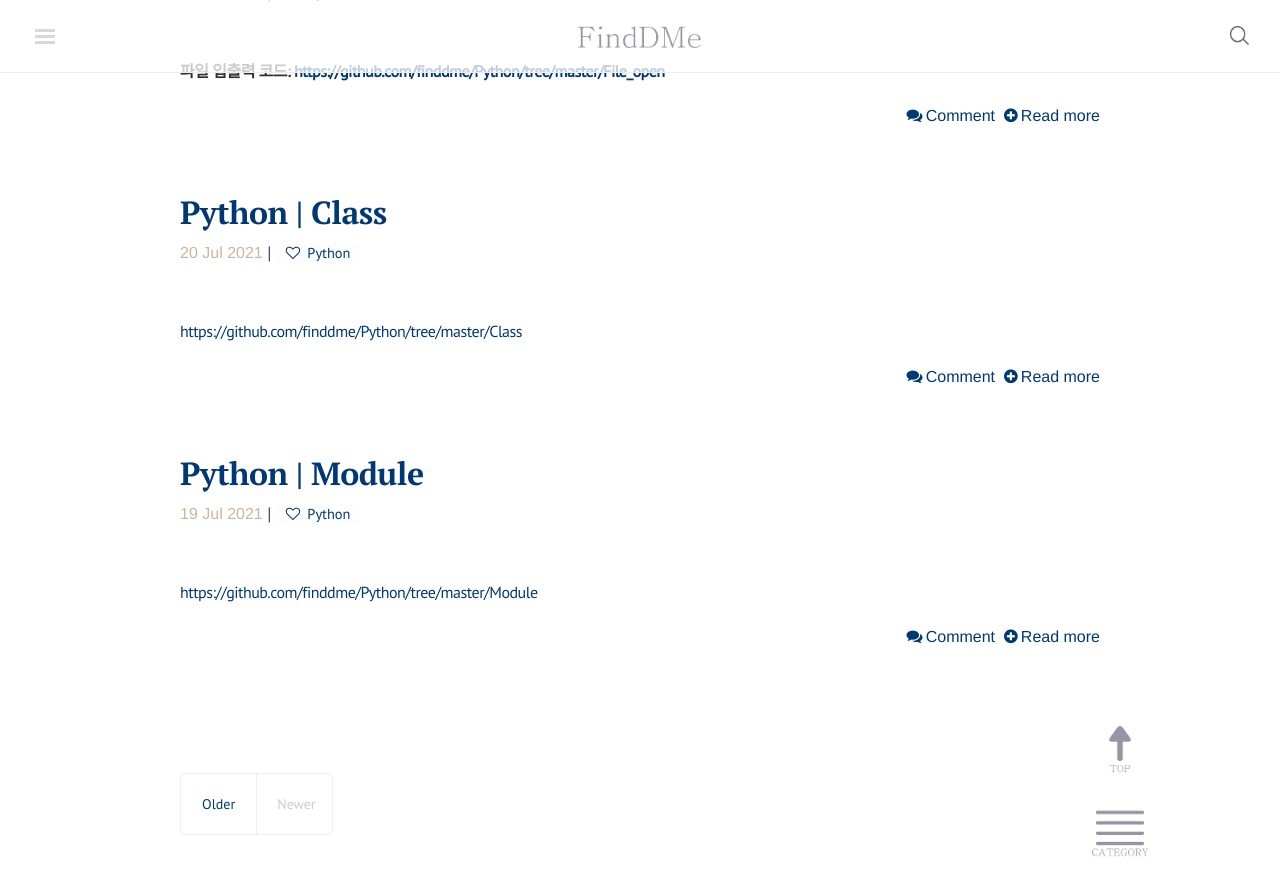
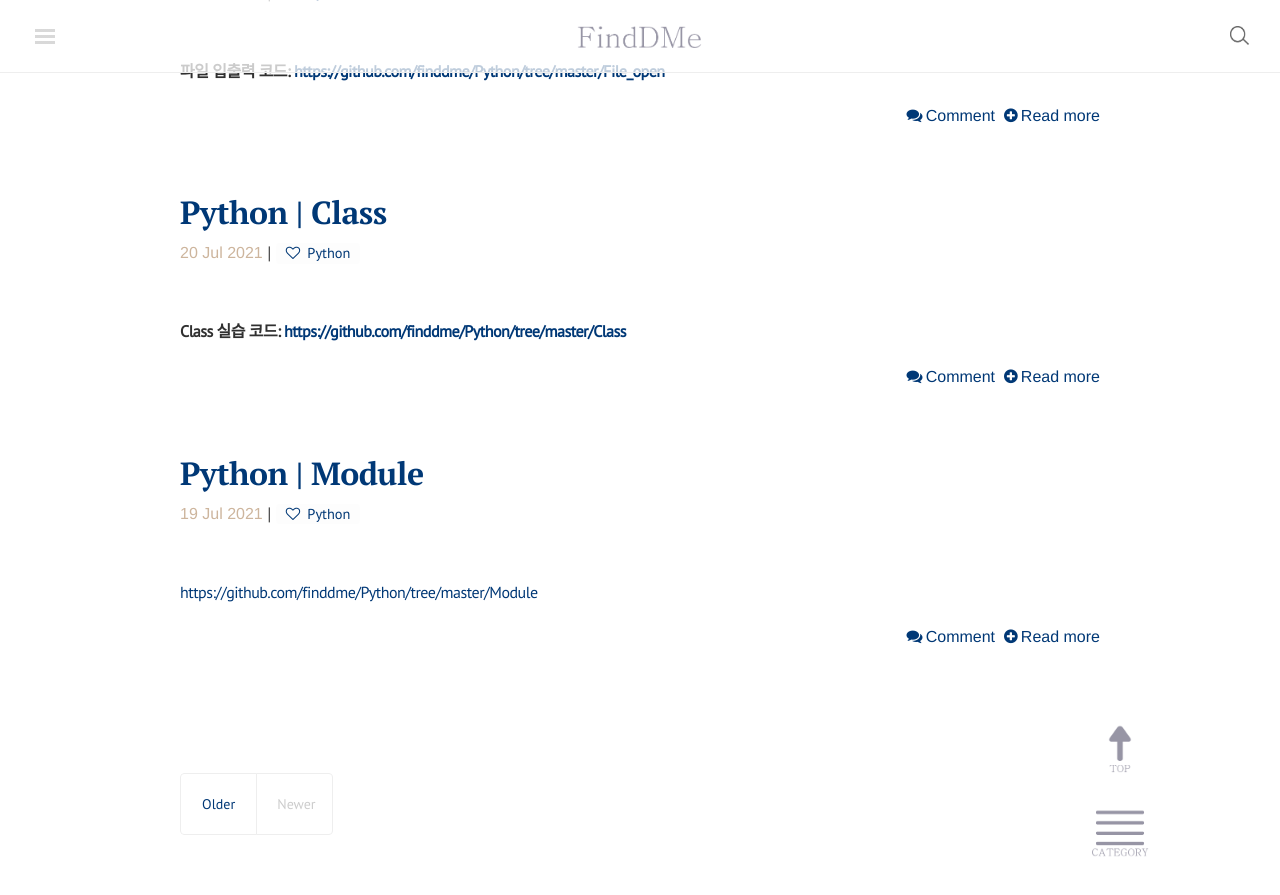
Before and after one commit to finddme/finddme.github.io, a Jekyll site: the page built from blog/index.html, in a window 1280 px wide and 900 px high, scrolled down 748 px. Shown: the top 895 px of the window. Built offline with Jekyll 4.4.1, drawn with Linux system fonts in a browser that asks for light colours; nearby versions of some CDN libraries; the list of posts is cut into pages by our own code; comment, search, counter and statistics services are not loaded.

Commit message:
Update 2021-07-20-PyClass.md

```diff
--- a/_posts/2021-07-20-PyClass.md
+++ b/_posts/2021-07-20-PyClass.md
@@ -4,7 +4,7 @@ category: Python
 tag: Python
 ---
 
-[https://github.com/finddme/Python/tree/master/Class](https://github.com/finddme/Python/tree/master/Class)
+**Class 실습 코드: [https://github.com/finddme/Python/tree/master/Class](https://github.com/finddme/Python/tree/master/Class)**
 
 
 
```
